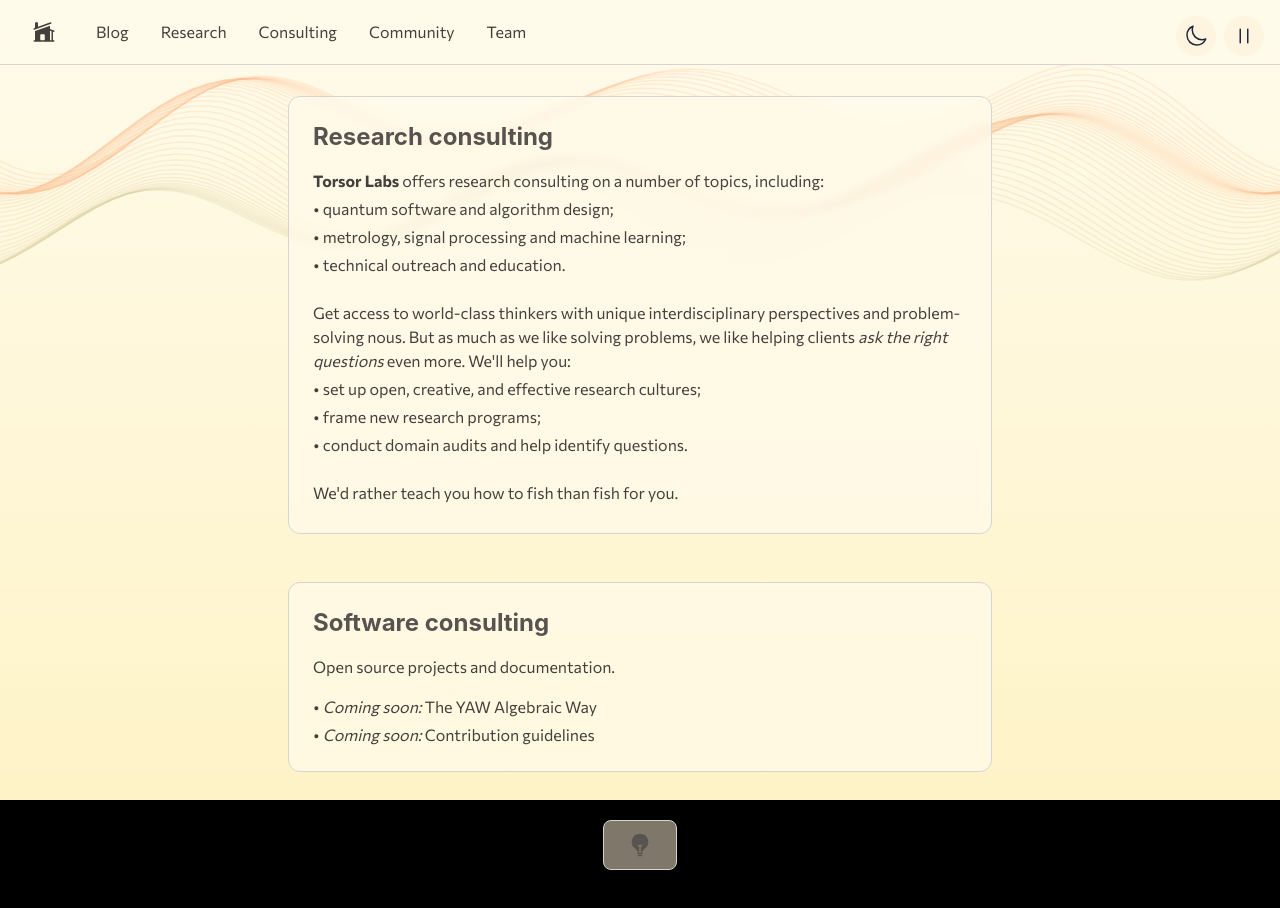
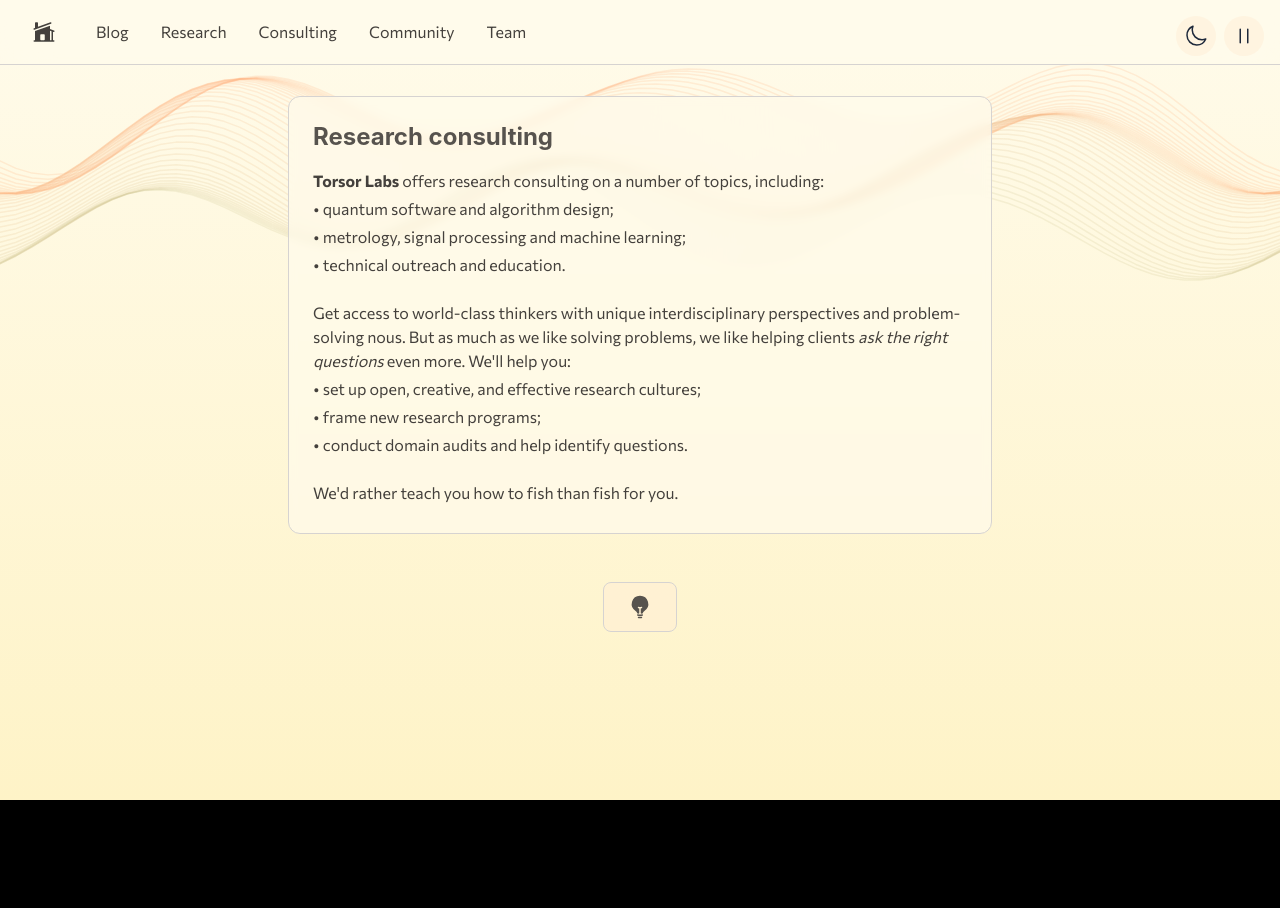
Before and after one commit to torsor-io/torsor-io, a React (Create React App) app: page /#/consulting in a window 1280 px wide. Shown: the top 908 px of the page. After the commit the page ends 800 px from the top, so only its background shows below. Built offline with nearby package versions, Linux system fonts and the light colour scheme; the HTML template or start-up script is replaced by a standard one.

Commit message:
Update index.js

```diff
--- a/src/components/ConsultingPage/index.js
+++ b/src/components/ConsultingPage/index.js
@@ -80,28 +80,6 @@ const ConsultingPage = ({ isDark, setIsDark, waveState, setWaveState }) => {
               </div>
             </motion.div>
 
-            {/* Open Source Section */}
-            <motion.div
-              initial={{ opacity: 0, y: 20 }}
-              animate={{ opacity: 1, y: 0 }}
-              transition={{ duration: 0.8, delay: 0.3 }}
-              className={`rounded-xl p-6 border ${borderColor} ${headerBg} backdrop-blur-sm`}
-            >
-              <h2 className={`text-2xl font-bold ${textColor} mb-4`}>
-                Software consulting
-              </h2>
-              <div className={`${subtleText}`}>
-                <p className="mb-4">
-          Open source projects and documentation.
-                </p>
-                <ul className="space-y-1">
-                  <li>• <i>Coming soon:</i> The YAW Algebraic Way</li>
-                  <li>• <i>Coming soon:</i> Contribution guidelines</li>
-      {/* Add more open source projects as they become available */}
-                </ul>
-              </div>
-            </motion.div>
-
             {/* Subscribe Section */}
           <div className={`text-med text-center ${subtleText}`}>
 	  <a
```
